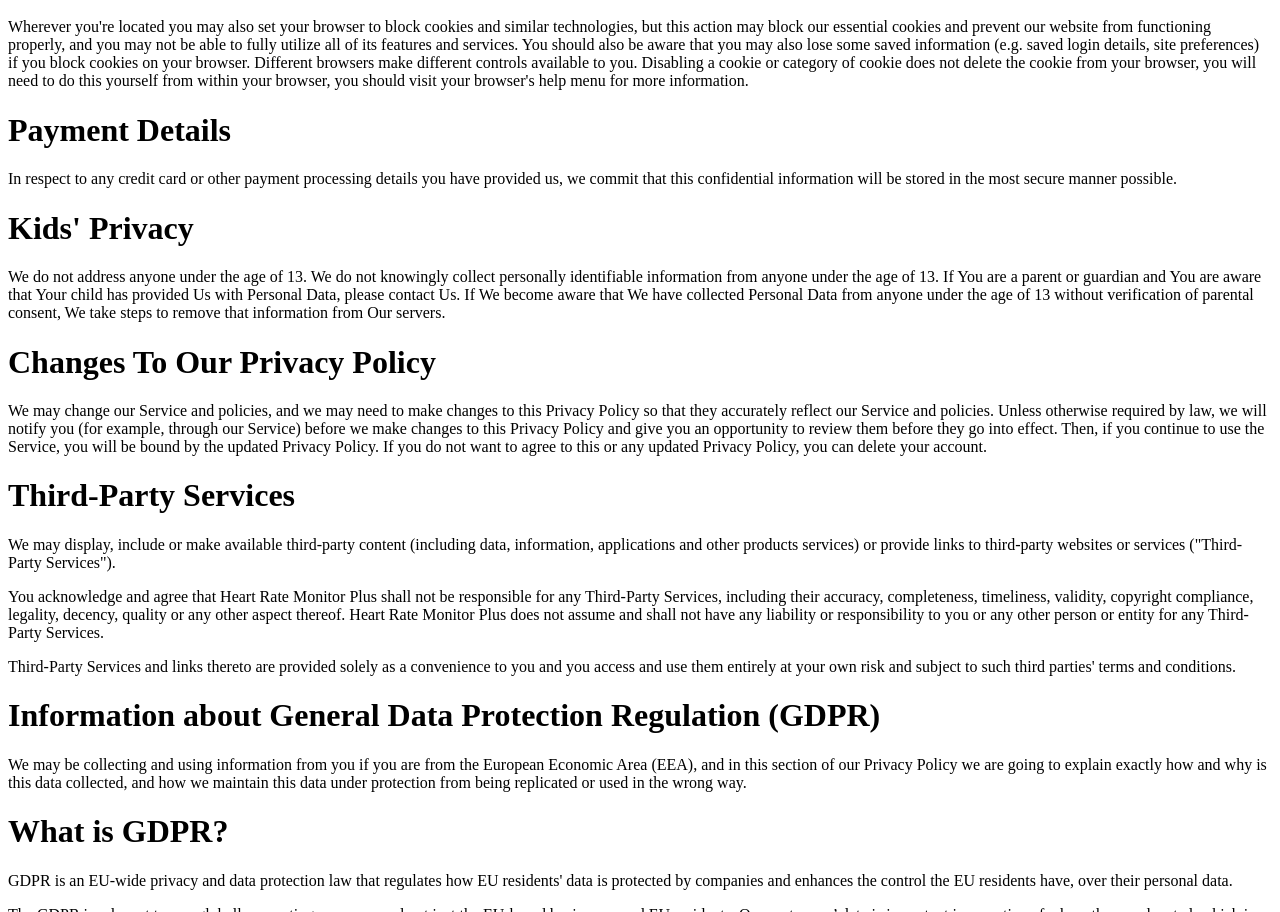
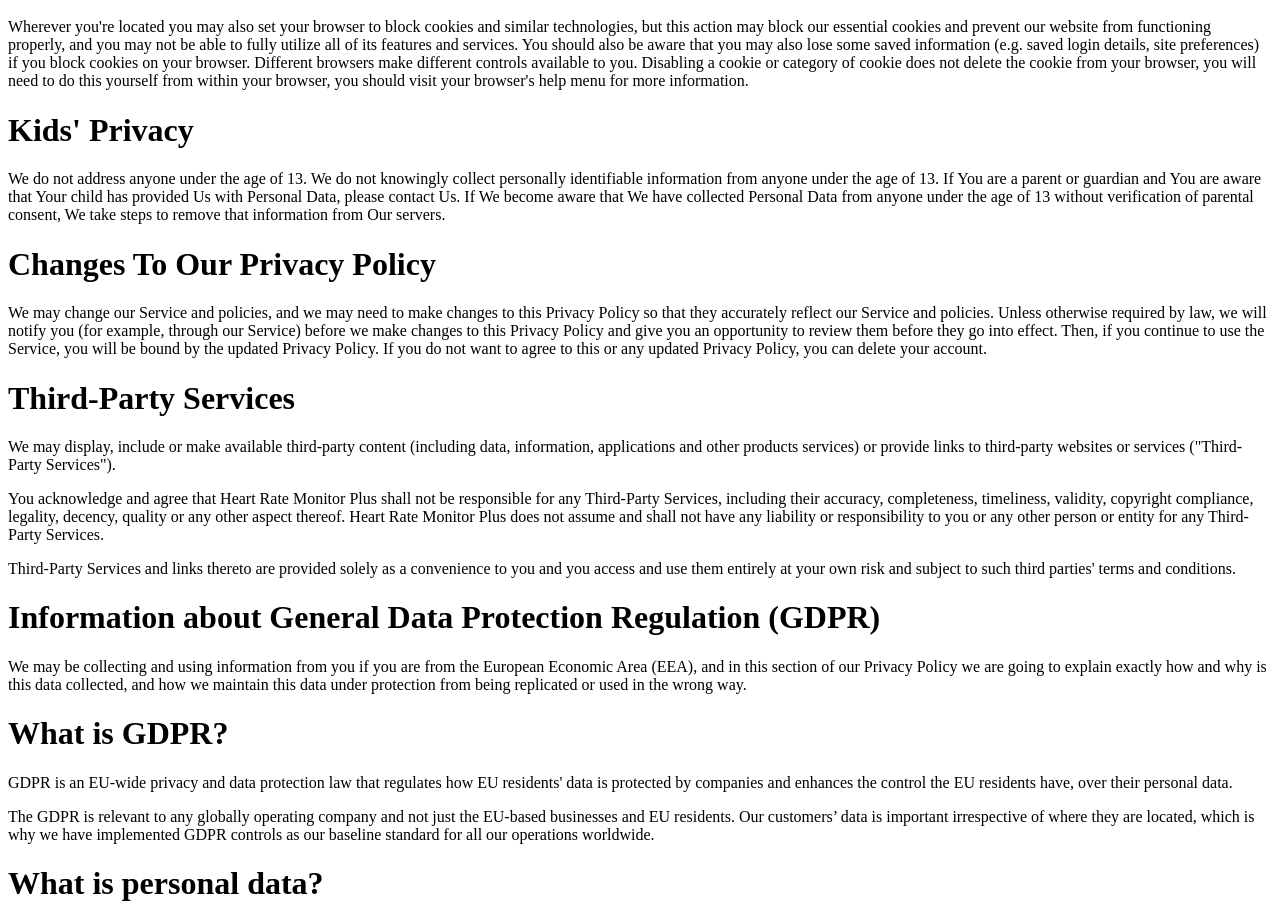
Before and after one commit to endogenesis/hr-policy, a plain HTML site: page index.html in a window 1280 px wide. Shown: the part 1871-2783 px from the top of the page. Drawn offline with Linux system fonts and the light colour scheme.

Commit message:
Update index.html
remove paymant descr

```diff
--- a/index.html
+++ b/index.html
@@ -49,8 +49,6 @@
 
 <h1>Blocking and disabling cookies and similar technologies</h1>
 <p>Wherever you're located you may also set your browser to block cookies and similar technologies, but this action may block our essential cookies and prevent our website from functioning properly, and you may not be able to fully utilize all of its features and services. You should also be aware that you may also lose some saved information (e.g. saved login details, site preferences) if you block cookies on your browser. Different browsers make different controls available to you. Disabling a cookie or category of cookie does not delete the cookie from your browser, you will need to do this yourself from within your browser, you should visit your browser's help menu for more information.</p>
-  <h1>Payment Details</h1>
-  <p>In respect to any credit card or other payment processing details you have provided us, we commit that this confidential information will be stored in the most secure manner possible.</p>
 <h1>Kids' Privacy</h1>
 <p>We do not address anyone under the age of 13. We do not knowingly collect personally identifiable information from anyone under the age of 13. If You are a parent or guardian and You are aware that Your child has provided Us with Personal Data, please contact Us. If We become aware that We have collected Personal Data from anyone under the age of 13 without verification of parental consent, We take steps to remove that information from Our servers.</p>
 <h1>Changes To Our Privacy Policy</h1>
```
